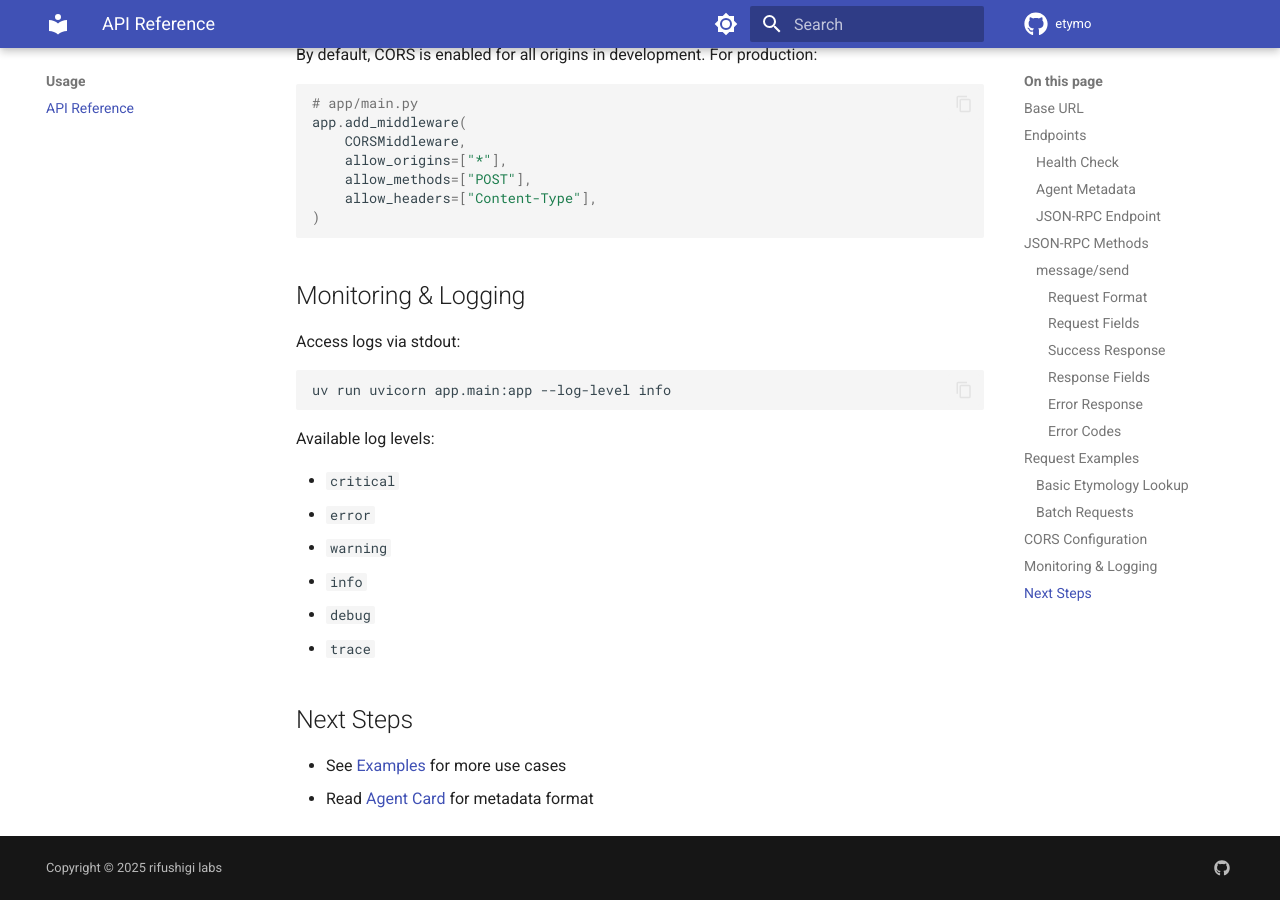
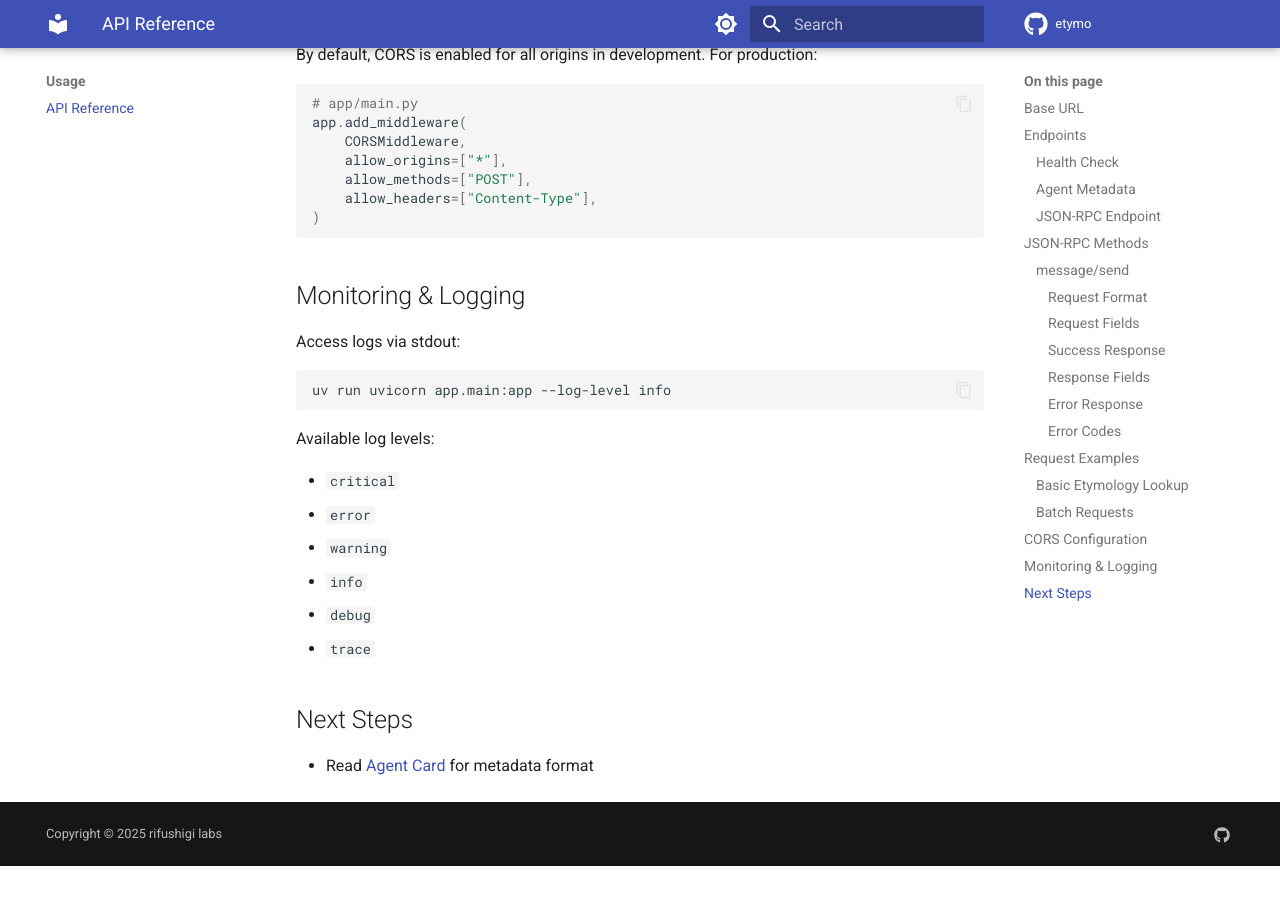
Before and after one commit to Rifushigi/etymo, an MkDocs documentation site: the page built from docs/api.md, in a window 1280 px wide and 900 px high, scrolled down 5203 px. Built offline with MkDocs 1.6.1 and Material for MkDocs 9.7.7, drawn with Linux system fonts in a browser that asks for light colours; comment, search, counter and statistics services are not loaded; after the commit the page ends 6069 px from its top, so only the background shows below that.

Commit message:
fix: remove redundant line from API documentation

```diff
--- a/docs/api.md
+++ b/docs/api.md
@@ -354,5 +354,4 @@ Available log levels:
 
 ## Next Steps
 
-- See [Examples](examples.md) for more use cases
 - Read [Agent Card](agent-card.md) for metadata format
```
